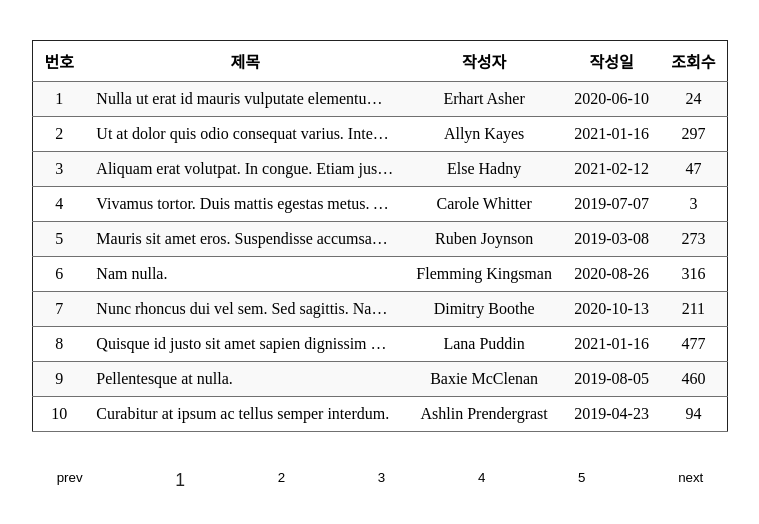
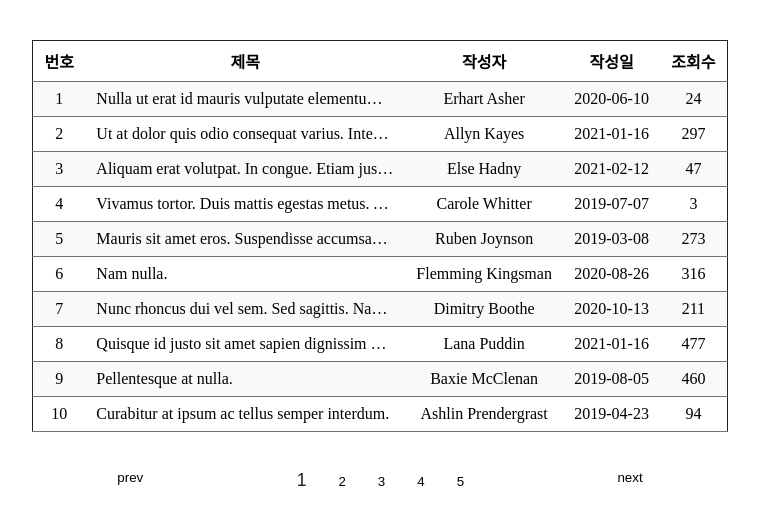
Before and after one commit to jeidiiy/mini-board, a website built with webpack: page index.html in a window 1280 px wide. Both pictures are taken after a click on the button "prev". Shown: the part 186-710 px from the top of the page, without its empty margins (260-1019 px from the left). Built offline with nearby package versions, Linux system fonts and the light colour scheme; data requests are answered from the project's data file.

Commit message:
feat: 기본 페이지네이션 구현

```diff
--- a/db.json
+++ b/db.json
@@ -685,20 +685,6 @@
       "name": "Alyce Searston",
       "date": "2019-03-13",
       "views": 381
-    },
-    {
-      "id": 99,
-      "title": "Aenean fermentum.",
-      "name": "Zane Coch",
-      "date": "2019-12-22",
-      "views": 207
-    },
-    {
-      "id": 100,
-      "title": "Nulla nisl. Nunc nisl. Duis bibendum, felis sed interdum venenatis, turpis enim blandit mi, in porttitor pede justo eu massa. Donec dapibus. Duis at velit eu est congue elementum. In hac habitasse platea dictumst. Morbi vestibulum, velit id pretium iaculis, diam erat fermentum justo, nec condimentum neque sapien placerat ante. Nulla justo. Aliquam quis turpis eget elit sodales scelerisque.",
-      "name": "Dame Jefferson",
-      "date": "2019-10-28",
-      "views": 214
     }
   ]
 }
--- a/index.html
+++ b/index.html
@@ -22,11 +22,7 @@
       </div>
       <div class="btn-list">
         <button class="btn btn-prev">prev</button>
-        <button class="btn current">1</button>
-        <button class="btn">2</button>
-        <button class="btn">3</button>
-        <button class="btn">4</button>
-        <button class="btn">5</button>
+        <div class="btn-number"></div>
         <button class="btn btn-next">next</button>
       </div>
     </div>
--- a/script.js
+++ b/script.js
@@ -1,19 +1,20 @@
 import './style.scss';
 
 const table = document.querySelector('.table');
-const btnList = document.querySelector('.btn-list');
+const btnList = document.querySelector('.btn-number');
 const btnPrev = document.querySelector('.btn-prev');
 const btnNext = document.querySelector('.btn-next');
 const url = 'http://localhost:3000/posts';
 
 let currentPage = 1; // 현재 페이지 상태값. 기본값은 1
-let fullPageNum;
+let fullpageNum; // 전체 페이지 수
+const pageShowed = 5; // 보여질 페이지 수
 
 const fetchDataAndReplaceList = async url => {
   const response = await fetch(url);
   const posts = await response.json();
 
-  fullPageNum = posts.length;
+  fullpageNum = posts.length;
   createList(posts);
 };
 
@@ -41,10 +42,34 @@
   table.appendChild(fragment);
 };
 
-const removeData = element => {
-  // children은 Live DOM 객체기 때문에 객체로 변환하여 처리함
+const createBtnList = () => {
+  const fragment = document.createDocumentFragment();
+
+  if (currentPage === 1 || currentPage === 5) {
+    // 맨 처음 로딩됐을 때 or 6~10 페이지에서 prev으로 뒤돌아왔을 때
+    for (let i = 0; i < pageShowed; i++) {
+      const btn = document.createElement('button');
+      btn.textContent = i + 1;
+      btn.classList.add('btn');
+      fragment.appendChild(btn);
+    }
+    btnList.appendChild(fragment);
+    btnList.firstChild.classList.add('current');
+  } else if (currentPage === 6) {
+    for (let i = 0; i < pageShowed; i++) {
+      const btn = document.createElement('button');
+      btn.textContent = currentPage + i;
+      btn.classList.add('btn');
+      fragment.appendChild(btn);
+    }
+    btnList.appendChild(fragment);
+    btnList.firstChild.classList.add('current');
+  }
+};
+
+const removeItems = (element, start) => {
   const listArr = Array.from(element.children);
-  for (let i = 1; i < listArr.length; i++) {
+  for (let i = start; i < listArr.length; i++) {
     // 첫 행 삭제 방지를 위해 1부터 시작
     element.removeChild(listArr[i]);
   }
@@ -52,15 +77,10 @@
 
 const putRequest = e => {
   const target = e.target;
-  if (
-    target.className === 'btn-list' ||
-    target.classList.contains('btn-prev') ||
-    target.classList.contains('btn-next')
-  )
-    return;
+  if (target.className === 'btn-number') return;
   const pageNum = +target.textContent;
   if (pageNum === currentPage) return;
-  removeData(table);
+  removeItems(table, 1);
   currentPage = pageNum;
   fetchDataAndReplaceList(`${url}?_page=${pageNum}`);
   changeCurrentStyle(target);
@@ -68,9 +88,16 @@
 
 // todo: 중복되는 부분 모듈화
 const movePrevpage = () => {
-  removeData(table);
   currentPage -= 1;
-  if (currentPage < 1) currentPage = 1;
+  if (currentPage < 1) {
+    currentPage = 1;
+    return;
+  }
+  if (currentPage === pageShowed) {
+    removeItems(btnList, 0);
+    createBtnList();
+  }
+  removeItems(table, 1);
   const target = Array.from(btnList.children).find(
     item => item.textContent === currentPage + ''
   );
@@ -79,12 +106,19 @@
 };
 
 const moveNextpage = () => {
-  removeData(table);
   currentPage += 1;
-  if (currentPage > fullPageNum) currentPage = fullPageNum - 1;
+  if (currentPage > fullpageNum) {
+    currentPage = fullpageNum;
+    return;
+  }
+  if (currentPage === pageShowed + 1) {
+    removeItems(btnList, 0);
+    createBtnList();
+  }
   const target = Array.from(btnList.children).find(
     item => item.textContent === `${currentPage}`
   );
+  removeItems(table, 1);
   fetchDataAndReplaceList(`${url}?_page=${currentPage}`);
   changeCurrentStyle(target);
 };
@@ -97,7 +131,8 @@
 };
 
 const init = () => {
-  fetchDataAndReplaceList('http://localhost:3000/posts?_page=1');
+  fetchDataAndReplaceList(`${url}?_page=1`);
+  createBtnList();
   btnList.addEventListener('click', putRequest);
   btnPrev.addEventListener('click', movePrevpage);
   btnNext.addEventListener('click', moveNextpage);
```
